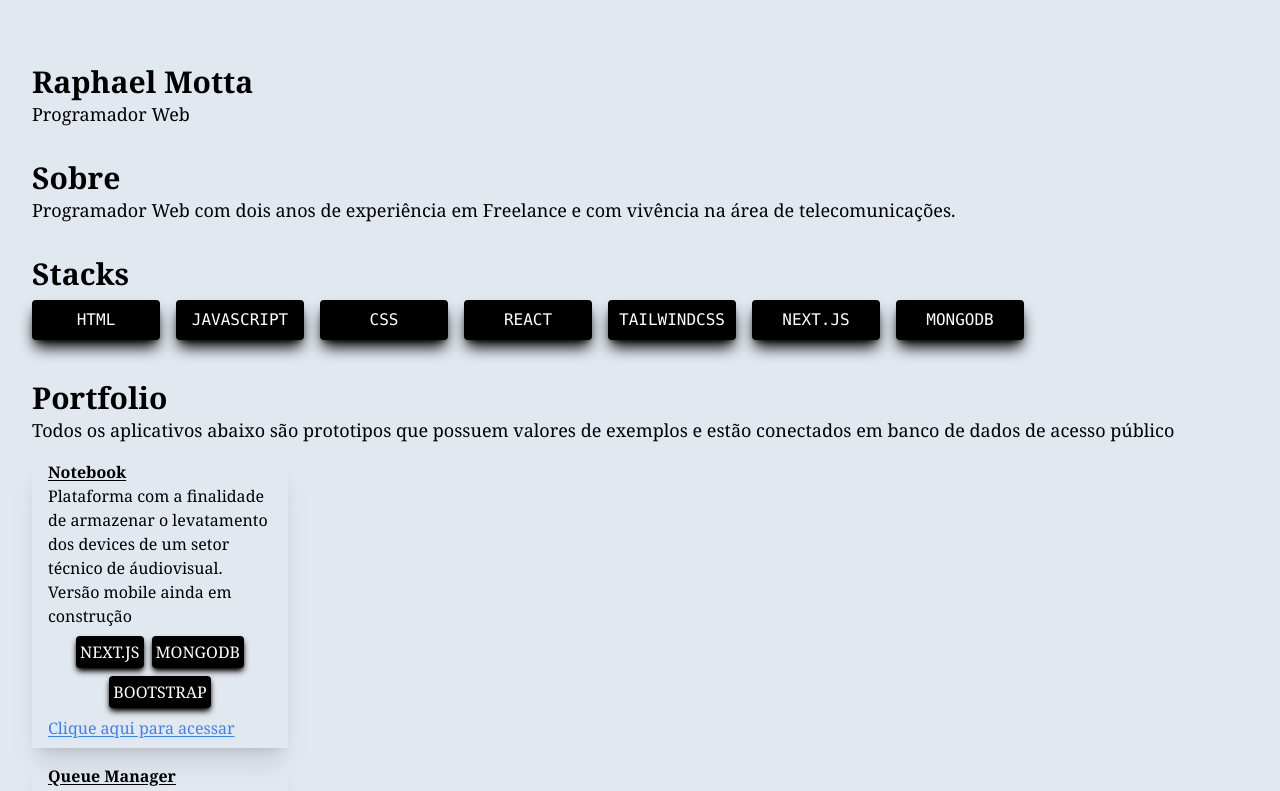
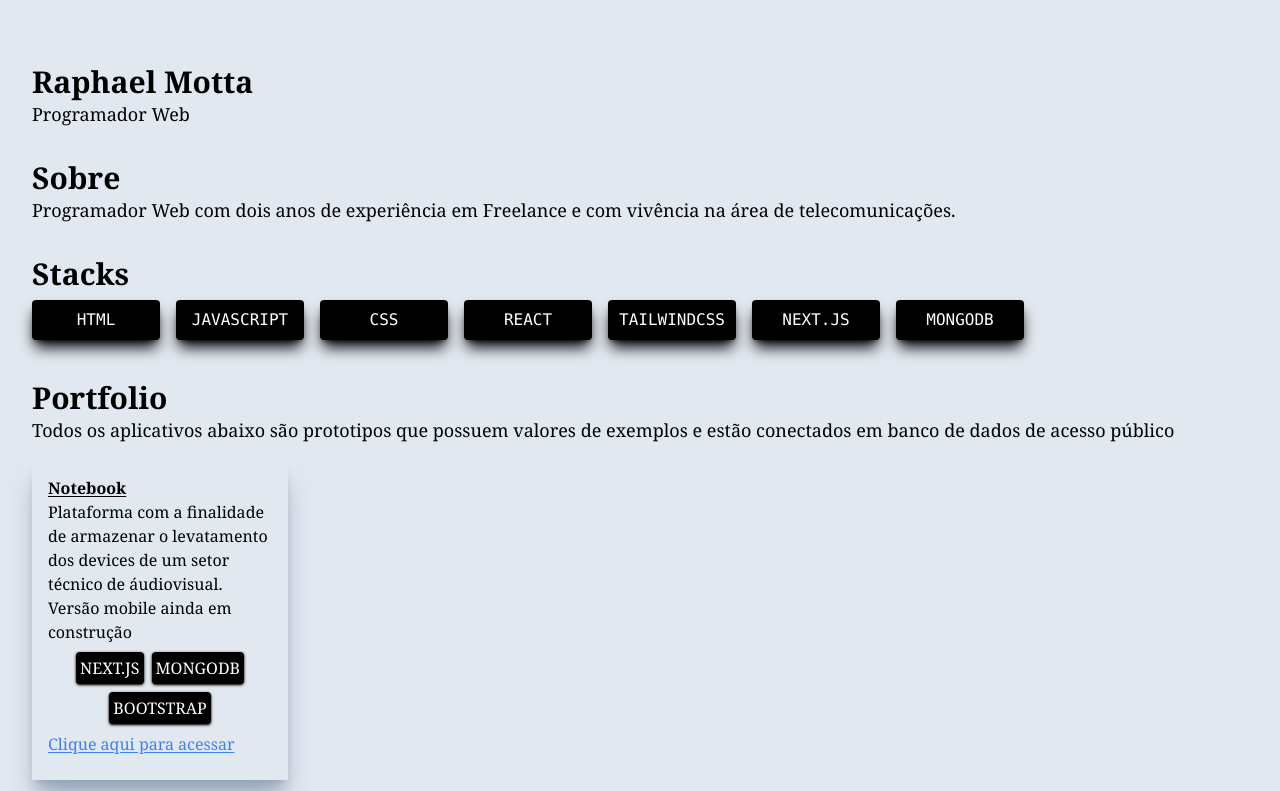
Before and after one commit to Macuco97/my-page, a Next.js app: page / in a window 1280 px wide. Shown: the top 791 px of the page. Built offline with nearby package versions, Linux system fonts and the light colour scheme.

Commit message:
Change card bg color

```diff
--- a/components/card.js
+++ b/components/card.js
@@ -5,10 +5,10 @@ import Link from 'next/link'
 export default function Card({children, href, stacks}) {
     const style = {
         stacks: "flex flex-row px-2 gap-2 flex-wrap justify-center my-2",
-        stack: "uppercase bg-black text-white p-1 rounded shadow-md shadow-black"
+        stack: "uppercase bg-black text-white p-1 rounded shadow shadow-black"
     }
     return (
-            <div className = {`mt-4 w-64 shadow-xl bg-transparent flex flex-col`}>
+            <div className = {`mt-4 w-64 shadow-xl shadow-slate-400 bg-transparent flex flex-col py-4 bg-slate-300`}>
                 <div className = {`px-4`}>
                     <div className = {`font-bold underline underline-offset-2`}>{children[0]}</div>
                     <div>{children[1]}</div>
```
